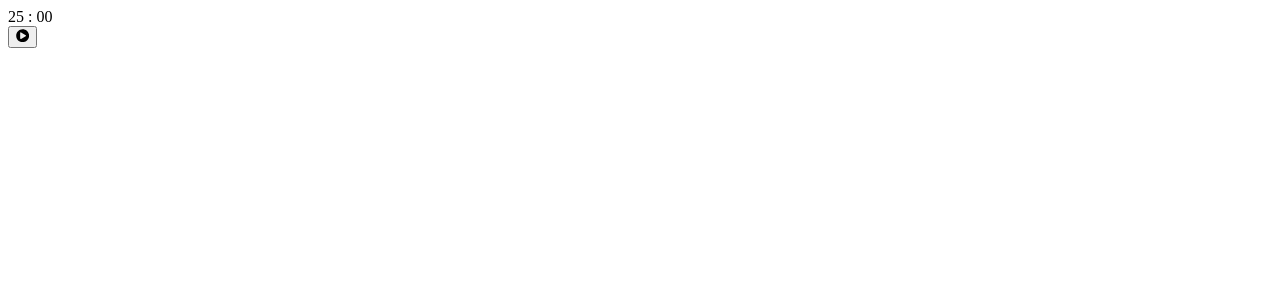
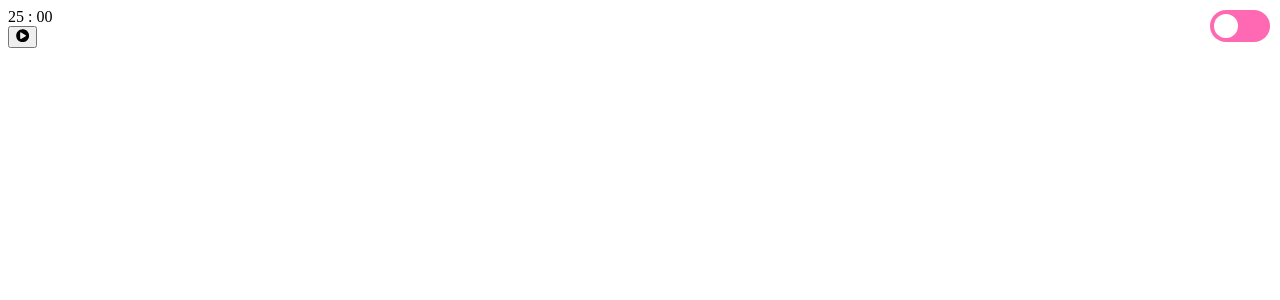
Before and after one commit to kaehehehe/my-pomodoro, a React (Create React App) app: page / in a window 1280 px wide. Shown: the top 300 px of the page. Built offline with nearby package versions, Linux system fonts and the light colour scheme; the HTML template or start-up script is replaced by a standard one.

Commit message:
✨feat: toggle 버튼 구현

```diff
--- a/package.json
+++ b/package.json
@@ -10,6 +10,7 @@
     "react-dom": "^17.0.2",
     "react-icons": "^4.3.1",
     "react-scripts": "4.0.3",
+    "styled-components": "^5.3.3",
     "web-vitals": "^1.0.1"
   },
   "scripts": {
--- a/src/App.css
+++ b/src/App.css
@@ -0,0 +1,56 @@
+.toggle {
+  position: relative;
+  display: inline-block;
+  width: 60px;
+  height: 32px;
+}
+
+.toggle > input {
+  opacity: 0;
+  width: 0;
+  height: 0;
+}
+
+.slider {
+  position: absolute;
+  cursor: pointer;
+
+  top: 0;
+  left: 0;
+  right: 0;
+  bottom: 0;
+
+  background-color: hotpink;
+  transition: 300ms;
+  border-radius: 32px;
+}
+
+.slider::before {
+  position: absolute;
+  content: '';
+  height: 24px;
+  width: 24px;
+  left: 4px;
+  bottom: 4px;
+  background-color: white;
+  transition: 300ms;
+  border-radius: 50%;
+}
+
+.slider::after {
+  position: absolute;
+  height: 24px;
+  width: 24px;
+  left: 4px;
+  bottom: 4px;
+  transition: 300ms;
+  border-radius: 50%;
+}
+
+input:checked + .slider {
+  background-color: blue;
+}
+
+input:checked + .slider::before {
+  transform: translateX(28px);
+}
--- a/src/App.jsx
+++ b/src/App.jsx
@@ -1,11 +1,13 @@
 import React from 'react';
 import Timer from './components/Timer';
+import Toggle from './components/Toggle';
 import './App.css';
 
 const App = () => {
   return (
     <>
       <Timer />
+      <Toggle />
     </>
   );
 };
--- /dev/null
+++ b/src/components/Toggle.jsx
@@ -0,0 +1,21 @@
+import React from 'react';
+import styled from 'styled-components';
+
+const Container = styled.div`
+  position: absolute;
+  top: 10px;
+  right: 10px;
+`;
+
+const Toggle = () => {
+  return (
+    <Container>
+      <label className='toggle'>
+        <input type="checkbox" />
+        <span className='slider' />
+      </label>
+    </Container>
+  );
+};
+
+export default Toggle;
```
Also changed, not shown: 1 other file (tests, documents, lock files or other folders).
